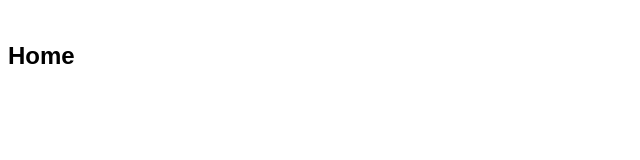
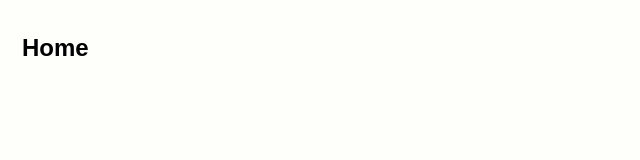
Before and after one commit to re-kousei-s/e-sharp-frontend, a React (Vite) app in the folder src/: page / in a window 1280 px wide. Shown: the top 160 px of the page, without its empty margins (0-640 px from the left). Built offline with nearby package versions, Linux system fonts and the light colour scheme.

Commit message:
tyle: 全体の背景色・余白を調整

```diff
--- a/src/layouts/RootLayout.module.css
+++ b/src/layouts/RootLayout.module.css
@@ -4,13 +4,18 @@
  * - PC 版は下の @media (min-width: 768px) で上書きする
  */
 
+/* 共通 */
+:global(body) {
+  margin: 0;
+  background-color: var(--color-background);
+}
+
 /* ---- スマホ版 ---- */
 .root {
   font-family: sans-serif;
   padding-top: 18px;
-  /* padding-right: 18px;
-  padding-bottom: 18px;
-  padding-left: 18px; */
+  padding-right: 22px;
+  padding-left: 22px;
 }
 
 /* ---- PC 版 (768px 以上) ---- */
```
